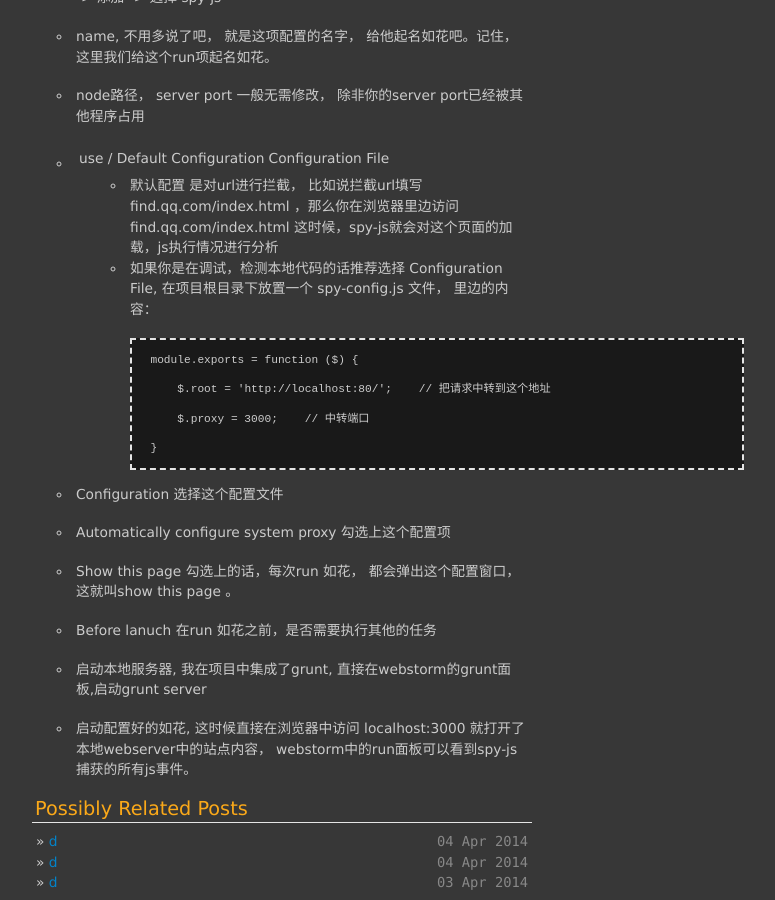
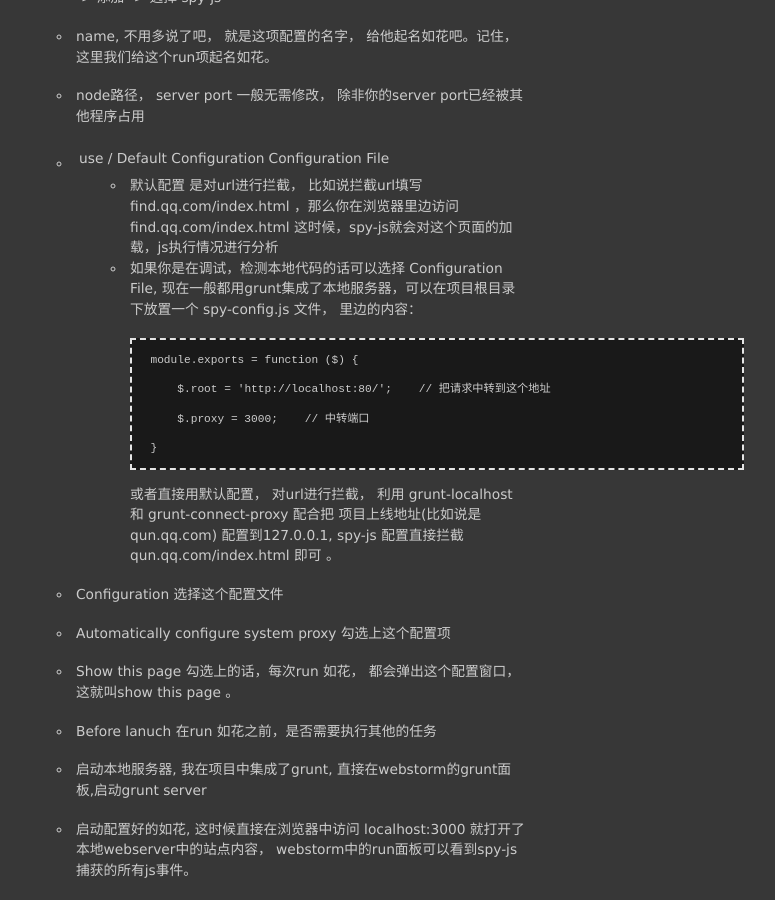
Before and after one commit to materliu/materliu.github.io, a Jekyll site: the page built from all/web/_posts/2014-04-01-spy_js入门.md, in a window 1280 px wide and 900 px high, scrolled down 1242 px. Shown: the whole window, without its empty margins (273-1048 px from the left). Built offline with Jekyll 4.4.1, drawn with Linux system fonts in a browser that asks for light colours; Markdown is read by kramdown in place of the engine named in the settings.

Commit message:
修改spy-js 使用教程！

````diff
--- a/all/web/_posts/2014-04-01-spy_js入门.md
+++ b/all/web/_posts/2014-04-01-spy_js入门.md
@@ -43,7 +43,7 @@ title: 2014-04-01-spy_js入门.md
 
 * use  / Default Configuration | Configuration File
     * 默认配置 是对url进行拦截， 比如说拦截url填写 find.qq.com/index.html ，那么你在浏览器里边访问find.qq.com/index.html 这时候，spy-js就会对这个页面的加载，js执行情况进行分析
-    * 如果你是在调试，检测本地代码的话推荐选择 Configuration File, 在项目根目录下放置一个 spy-config.js 文件， 里边的内容：
+    * 如果你是在调试，检测本地代码的话可以选择 Configuration File, 现在一般都用grunt集成了本地服务器，可以在项目根目录下放置一个 spy-config.js 文件， 里边的内容：
 
         ```javascript
         module.exports = function ($) {
@@ -51,6 +51,8 @@ title: 2014-04-01-spy_js入门.md
             $.proxy = 3000;    // 中转端口
         }
         ```
+        或者直接用默认配置， 对url进行拦截， 利用 grunt-localhost 和 grunt-connect-proxy 配合把 项目上线地址(比如说是 qun.qq.com) 配置到127.0.0.1, spy-js 配置直接拦截qun.qq.com/index.html 即可 。
+
 
 * Configuration 选择这个配置文件
 
````
